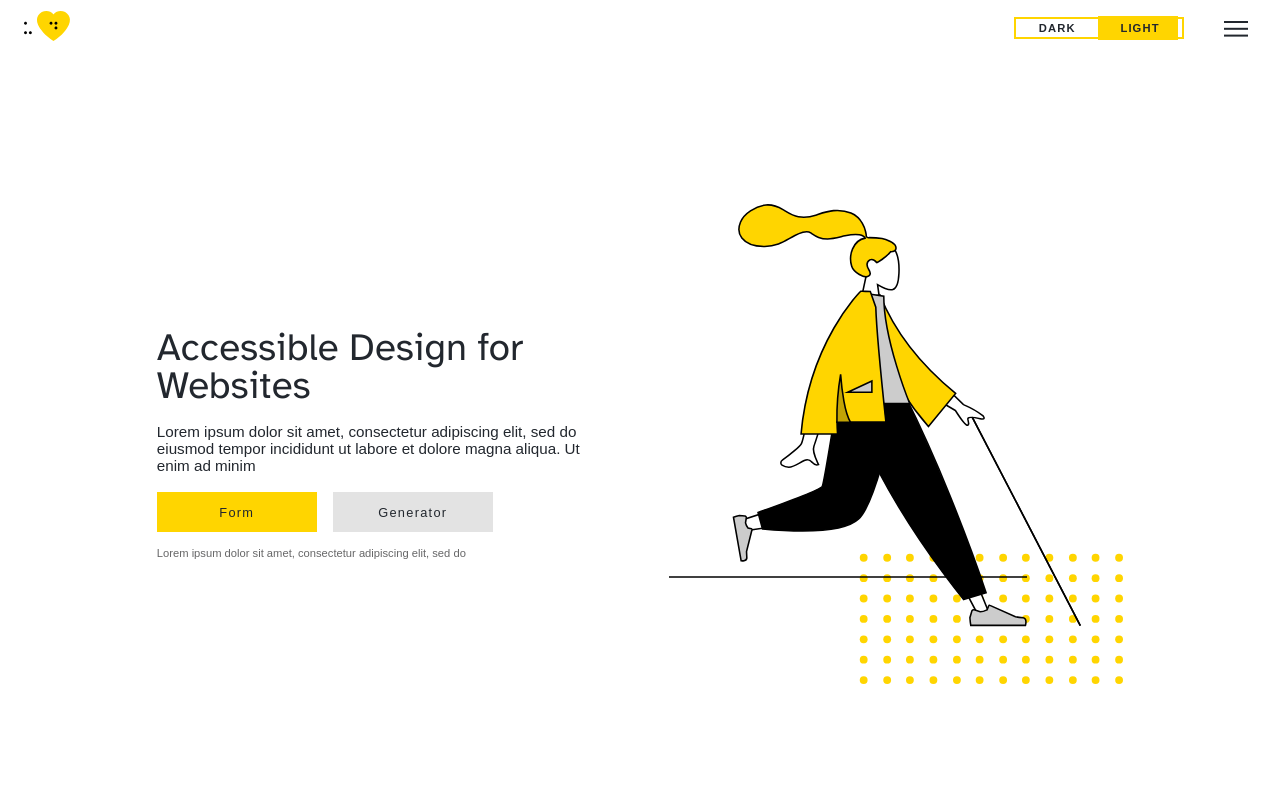
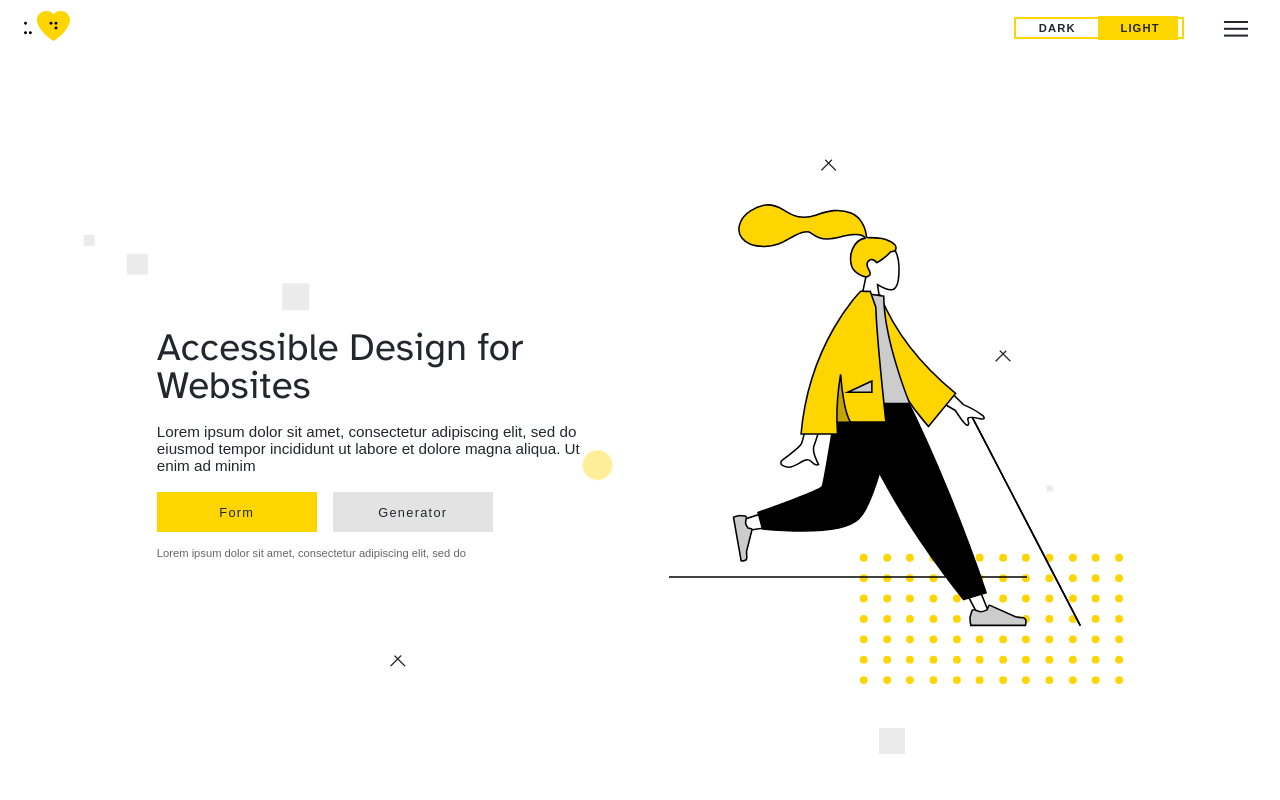
Before and after one commit to TinaHoldcroft/universal-design, a Next.js app: page / in a window 1280 px wide. Shown: the top 800 px of the page. Built offline with nearby package versions, Linux system fonts and the light colour scheme; a web font is replaced by a local one.

Commit message:
bg update

```diff
--- a/components/background.js
+++ b/components/background.js
@@ -1,6 +1,6 @@
 function Background(props) {
 
-    const n = 20;
+    const n = 10;
 
     return (
         <div className={"particle-container " + props.class}>
--- a/pages/index.js
+++ b/pages/index.js
@@ -13,7 +13,7 @@ const fetcher = (url) => fetch(url).then((res) => res.json())
 export default function Home() {
     const { data, error } = useSWR('/api/people', fetcher)
     if (error) return <div>Failed to load</div>
-    if (!data) return  <Loader/>
+    if (!data) return <Loader />
 
     return (
         <>
@@ -22,6 +22,7 @@ export default function Home() {
             </Head>
 
             <>
+                <Background />
                 <div className='hero-index'>
                     <div className='txt'>
                         <h1>Accessible Design for Websites</h1>
--- a/styles/partials/_background.scss
+++ b/styles/partials/_background.scss
@@ -16,7 +16,7 @@
 		}
 	}
 	.particle:nth-child(#{$i}) {
-		animation: particle-animation-#{$i} 60s infinite;
+		animation: particle-animation-#{$i} 70s infinite;
 		$size: random(30) + 5 + px;
 		height: $size;
 		width: $size;
@@ -30,7 +30,7 @@
 	}
 	.particle:nth-child(2n),
 	.particle:nth-child(5n) {
-		background: $light-grey;
+		background-color: $light-grey;
 		border-radius: 0%;
 	}
 	.particle:nth-child(3n) {
@@ -61,13 +61,15 @@
 	}
 }
 [dark] {
+	.particle:nth-child(1n),
+	.particle:nth-child(4n) {
+		background-color: #2e343b;
+		border-radius: 50%;
+	}
 	.particle:nth-child(2n),
 	.particle:nth-child(5n) {
-		background-color: #34404d
-	}
-	.particle:nth-child(1n),
-	.particle:nth-child(4n) {
-		background: darken($yellow, 30%);
-		border-radius: 50%;
+		background-color: transparent;
+		border: solid 2px #adbac7;
+		border-radius: 0%;
 	}
 }
--- a/styles/styles.css
+++ b/styles/styles.css
@@ -292,15 +292,15 @@ li {
 
 @keyframes particle-animation-1 {
   100% {
-    transform: translate3d(42vw, 20vh, 30px);
+    transform: translate3d(21vw, 28vh, 54px);
   }
 }
 .particle:nth-child(1) {
-  animation: particle-animation-1 60s infinite;
-  height: 8px;
-  width: 8px;
+  animation: particle-animation-1 70s infinite;
+  height: 23px;
+  width: 23px;
   animation-delay: -0.2s;
-  transform: translate3d(27vw, 20vh, 26px);
+  transform: translate3d(69vw, 40vh, 4px);
 }
 
 .particle:nth-child(1n),
@@ -311,7 +311,7 @@ li {
 
 .particle:nth-child(2n),
 .particle:nth-child(5n) {
-  background: #ebebeb;
+  background-color: #ebebeb;
   border-radius: 0%;
 }
 
@@ -344,15 +344,15 @@ li {
 
 @keyframes particle-animation-2 {
   100% {
-    transform: translate3d(74vw, 68vh, 30px);
+    transform: translate3d(76vw, 73vh, 55px);
   }
 }
 .particle:nth-child(2) {
-  animation: particle-animation-2 60s infinite;
-  height: 21px;
-  width: 21px;
+  animation: particle-animation-2 70s infinite;
+  height: 26px;
+  width: 26px;
   animation-delay: -0.4s;
-  transform: translate3d(17vw, 58vh, 64px);
+  transform: translate3d(68vw, 85vh, 67px);
 }
 
 .particle:nth-child(1n),
@@ -363,7 +363,7 @@ li {
 
 .particle:nth-child(2n),
 .particle:nth-child(5n) {
-  background: #ebebeb;
+  background-color: #ebebeb;
   border-radius: 0%;
 }
 
@@ -396,15 +396,15 @@ li {
 
 @keyframes particle-animation-3 {
   100% {
-    transform: translate3d(86vw, 30vh, 12px);
+    transform: translate3d(55vw, 57vh, 83px);
   }
 }
 .particle:nth-child(3) {
-  animation: particle-animation-3 60s infinite;
-  height: 32px;
-  width: 32px;
+  animation: particle-animation-3 70s infinite;
+  height: 7px;
+  width: 7px;
   animation-delay: -0.6s;
-  transform: translate3d(61vw, 82vh, 32px);
+  transform: translate3d(80vw, 35vh, 99px);
 }
 
 .particle:nth-child(1n),
@@ -415,7 +415,7 @@ li {
 
 .particle:nth-child(2n),
 .particle:nth-child(5n) {
-  background: #ebebeb;
+  background-color: #ebebeb;
   border-radius: 0%;
 }
 
@@ -448,15 +448,15 @@ li {
 
 @keyframes particle-animation-4 {
   100% {
-    transform: translate3d(51vw, 38vh, 33px);
+    transform: translate3d(9vw, 12vh, 75px);
   }
 }
 .particle:nth-child(4) {
-  animation: particle-animation-4 60s infinite;
-  height: 18px;
-  width: 18px;
+  animation: particle-animation-4 70s infinite;
+  height: 21px;
+  width: 21px;
   animation-delay: -0.8s;
-  transform: translate3d(24vw, 24vh, 87px);
+  transform: translate3d(10vw, 26vh, 25px);
 }
 
 .particle:nth-child(1n),
@@ -467,7 +467,7 @@ li {
 
 .particle:nth-child(2n),
 .particle:nth-child(5n) {
-  background: #ebebeb;
+  background-color: #ebebeb;
   border-radius: 0%;
 }
 
@@ -500,15 +500,15 @@ li {
 
 @keyframes particle-animation-5 {
   100% {
-    transform: translate3d(70vw, 44vh, 12px);
+    transform: translate3d(49vw, 35vh, 91px);
   }
 }
 .particle:nth-child(5) {
-  animation: particle-animation-5 60s infinite;
-  height: 34px;
-  width: 34px;
+  animation: particle-animation-5 70s infinite;
+  height: 11px;
+  width: 11px;
   animation-delay: -1s;
-  transform: translate3d(5vw, 15vh, 66px);
+  transform: translate3d(2vw, 21vh, 80px);
 }
 
 .particle:nth-child(1n),
@@ -519,7 +519,7 @@ li {
 
 .particle:nth-child(2n),
 .particle:nth-child(5n) {
-  background: #ebebeb;
+  background-color: #ebebeb;
   border-radius: 0%;
 }
 
@@ -552,15 +552,15 @@ li {
 
 @keyframes particle-animation-6 {
   100% {
-    transform: translate3d(40vw, 29vh, 6px);
+    transform: translate3d(53vw, 72vh, 31px);
   }
 }
 .particle:nth-child(6) {
-  animation: particle-animation-6 60s infinite;
-  height: 20px;
-  width: 20px;
+  animation: particle-animation-6 70s infinite;
+  height: 27px;
+  width: 27px;
   animation-delay: -1.2s;
-  transform: translate3d(78vw, 90vh, 95px);
+  transform: translate3d(28vw, 74vh, 67px);
 }
 
 .particle:nth-child(1n),
@@ -571,7 +571,7 @@ li {
 
 .particle:nth-child(2n),
 .particle:nth-child(5n) {
-  background: #ebebeb;
+  background-color: #ebebeb;
   border-radius: 0%;
 }
 
@@ -604,15 +604,15 @@ li {
 
 @keyframes particle-animation-7 {
   100% {
-    transform: translate3d(31vw, 29vh, 60px);
+    transform: translate3d(16vw, 60vh, 15px);
   }
 }
 .particle:nth-child(7) {
-  animation: particle-animation-7 60s infinite;
-  height: 20px;
-  width: 20px;
+  animation: particle-animation-7 70s infinite;
+  height: 30px;
+  width: 30px;
   animation-delay: -1.4s;
-  transform: translate3d(35vw, 47vh, 20px);
+  transform: translate3d(49vw, 48vh, 85px);
 }
 
 .particle:nth-child(1n),
@@ -623,7 +623,7 @@ li {
 
 .particle:nth-child(2n),
 .particle:nth-child(5n) {
-  background: #ebebeb;
+  background-color: #ebebeb;
   border-radius: 0%;
 }
 
@@ -656,15 +656,15 @@ li {
 
 @keyframes particle-animation-8 {
   100% {
-    transform: translate3d(53vw, 19vh, 44px);
+    transform: translate3d(87vw, 56vh, 74px);
   }
 }
 .particle:nth-child(8) {
-  animation: particle-animation-8 60s infinite;
+  animation: particle-animation-8 70s infinite;
   height: 27px;
   width: 27px;
   animation-delay: -1.6s;
-  transform: translate3d(67vw, 87vh, 32px);
+  transform: translate3d(14vw, 25vh, 53px);
 }
 
 .particle:nth-child(1n),
@@ -675,7 +675,7 @@ li {
 
 .particle:nth-child(2n),
 .particle:nth-child(5n) {
-  background: #ebebeb;
+  background-color: #ebebeb;
   border-radius: 0%;
 }
 
@@ -708,15 +708,15 @@ li {
 
 @keyframes particle-animation-9 {
   100% {
-    transform: translate3d(79vw, 8vh, 73px);
+    transform: translate3d(4vw, 39vh, 92px);
   }
 }
 .particle:nth-child(9) {
-  animation: particle-animation-9 60s infinite;
-  height: 31px;
-  width: 31px;
+  animation: particle-animation-9 70s infinite;
+  height: 17px;
+  width: 17px;
   animation-delay: -1.8s;
-  transform: translate3d(74vw, 16vh, 35px);
+  transform: translate3d(72vw, 9vh, 93px);
 }
 
 .particle:nth-child(1n),
@@ -727,7 +727,7 @@ li {
 
 .particle:nth-child(2n),
 .particle:nth-child(5n) {
-  background: #ebebeb;
+  background-color: #ebebeb;
   border-radius: 0%;
 }
 
@@ -760,15 +760,15 @@ li {
 
 @keyframes particle-animation-10 {
   100% {
-    transform: translate3d(32vw, 88vh, 16px);
+    transform: translate3d(58vw, 22vh, 9px);
   }
 }
 .particle:nth-child(10) {
-  animation: particle-animation-10 60s infinite;
-  height: 35px;
-  width: 35px;
+  animation: particle-animation-10 70s infinite;
+  height: 6px;
+  width: 6px;
   animation-delay: -2s;
-  transform: translate3d(82vw, 80vh, 80px);
+  transform: translate3d(85vw, 58vh, 17px);
 }
 
 .particle:nth-child(1n),
@@ -779,7 +779,7 @@ li {
 
 .particle:nth-child(2n),
 .particle:nth-child(5n) {
-  background: #ebebeb;
+  background-color: #ebebeb;
   border-radius: 0%;
 }
 
@@ -812,15 +812,15 @@ li {
 
 @keyframes particle-animation-11 {
   100% {
-    transform: translate3d(88vw, 57vh, 56px);
+    transform: translate3d(29vw, 13vh, 31px);
   }
 }
 .particle:nth-child(11) {
-  animation: particle-animation-11 60s infinite;
-  height: 12px;
-  width: 12px;
+  animation: particle-animation-11 70s infinite;
+  height: 8px;
+  width: 8px;
   animation-delay: -2.2s;
-  transform: translate3d(81vw, 58vh, 77px);
+  transform: translate3d(38vw, 88vh, 52px);
 }
 
 .particle:nth-child(1n),
@@ -831,7 +831,7 @@ li {
 
 .particle:nth-child(2n),
 .particle:nth-child(5n) {
-  background: #ebebeb;
+  background-color: #ebebeb;
   border-radius: 0%;
 }
 
@@ -864,15 +864,15 @@ li {
 
 @keyframes particle-animation-12 {
   100% {
-    transform: translate3d(76vw, 70vh, 38px);
+    transform: translate3d(58vw, 3vh, 27px);
   }
 }
 .particle:nth-child(12) {
-  animation: particle-animation-12 60s infinite;
-  height: 19px;
-  width: 19px;
+  animation: particle-animation-12 70s infinite;
+  height: 28px;
+  width: 28px;
   animation-delay: -2.4s;
-  transform: translate3d(50vw, 26vh, 13px);
+  transform: translate3d(81vw, 45vh, 88px);
 }
 
 .particle:nth-child(1n),
@@ -883,7 +883,7 @@ li {
 
 .particle:nth-child(2n),
 .particle:nth-child(5n) {
-  background: #ebebeb;
+  background-color: #ebebeb;
   border-radius: 0%;
 }
 
@@ -916,15 +916,15 @@ li {
 
 @keyframes particle-animation-13 {
   100% {
-    transform: translate3d(84vw, 89vh, 85px);
+    transform: translate3d(3vw, 11vh, 72px);
   }
 }
 .particle:nth-child(13) {
-  animation: particle-animation-13 60s infinite;
-  height: 10px;
-  width: 10px;
+  animation: particle-animation-13 70s infinite;
+  height: 14px;
+  width: 14px;
   animation-delay: -2.6s;
-  transform: translate3d(78vw, 86vh, 78px);
+  transform: translate3d(72vw, 48vh, 71px);
 }
 
 .particle:nth-child(1n),
@@ -935,7 +935,7 @@ li {
 
 .particle:nth-child(2n),
 .particle:nth-child(5n) {
-  background: #ebebeb;
+  background-color: #ebebeb;
   border-radius: 0%;
 }
 
@@ -968,15 +968,15 @@ li {
 
 @keyframes particle-animation-14 {
   100% {
-    transform: translate3d(73vw, 37vh, 84px);
+    transform: translate3d(58vw, 11vh, 8px);
   }
 }
 .particle:nth-child(14) {
-  animation: particle-animation-14 60s infinite;
-  height: 19px;
-  width: 19px;
+  animation: particle-animation-14 70s infinite;
+  height: 29px;
+  width: 29px;
   animation-delay: -2.8s;
-  transform: translate3d(87vw, 25vh, 9px);
+  transform: translate3d(6vw, 4vh, 11px);
 }
 
 .particle:nth-child(1n),
@@ -987,7 +987,7 @@ li {
 
 .particle:nth-child(2n),
 .particle:nth-child(5n) {
-  background: #ebebeb;
+  background-color: #ebebeb;
   border-radius: 0%;
 }
 
@@ -1020,15 +1020,15 @@ li {
 
 @keyframes particle-animation-15 {
   100% {
-    transform: translate3d(81vw, 12vh, 34px);
+    transform: translate3d(19vw, 63vh, 1px);
   }
 }
 .particle:nth-child(15) {
-  animation: particle-animation-15 60s infinite;
-  height: 35px;
-  width: 35px;
+  animation: particle-animation-15 70s infinite;
+  height: 31px;
+  width: 31px;
   animation-delay: -3s;
-  transform: translate3d(82vw, 8vh, 87px);
+  transform: translate3d(82vw, 56vh, 96px);
 }
 
 .particle:nth-child(1n),
@@ -1039,7 +1039,7 @@ li {
 
 .particle:nth-child(2n),
 .particle:nth-child(5n) {
-  background: #ebebeb;
+  background-color: #ebebeb;
   border-radius: 0%;
 }
 
@@ -1072,15 +1072,15 @@ li {
 
 @keyframes particle-animation-16 {
   100% {
-    transform: translate3d(66vw, 85vh, 73px);
+    transform: translate3d(68vw, 58vh, 98px);
   }
 }
 .particle:nth-child(16) {
-  animation: particle-animation-16 60s infinite;
-  height: 11px;
-  width: 11px;
+  animation: particle-animation-16 70s infinite;
+  height: 28px;
+  width: 28px;
   animation-delay: -3.2s;
-  transform: translate3d(44vw, 58vh, 31px);
+  transform: translate3d(90vw, 58vh, 96px);
 }
 
 .particle:nth-child(1n),
@@ -1091,7 +1091,7 @@ li {
 
 .particle:nth-child(2n),
 .particle:nth-child(5n) {
-  background: #ebebeb;
+  background-color: #ebebeb;
   border-radius: 0%;
 }
 
@@ -1124,15 +1124,15 @@ li {
 
 @keyframes particle-animation-17 {
   100% {
-    transform: translate3d(37vw, 48vh, 47px);
+    transform: translate3d(13vw, 45vh, 14px);
   }
 }
 .particle:nth-child(17) {
-  animation: particle-animation-17 60s infinite;
-  height: 7px;
-  width: 7px;
+  animation: particle-animation-17 70s infinite;
+  height: 23px;
+  width: 23px;
   animation-delay: -3.4s;
-  transform: translate3d(25vw, 23vh, 43px);
+  transform: translate3d(76vw, 54vh, 73px);
 }
 
 .particle:nth-child(1n),
@@ -1143,7 +1143,7 @@ li {
 
 .particle:nth-child(2n),
 .particle:nth-child(5n) {
-  background: #ebebeb;
+  background-color: #ebebeb;
   border-radius: 0%;
 }
 
@@ -1176,15 +1176,15 @@ li {
 
 @keyframes particle-animation-18 {
   100% {
-    transform: translate3d(57vw, 35vh, 11px);
+    transform: translate3d(57vw, 23vh, 63px);
   }
 }
 .particle:nth-child(18) {
-  animation: particle-animation-18 60s infinite;
-  height: 29px;
-  width: 29px;
+  animation: particle-animation-18 70s infinite;
+  height: 34px;
+  width: 34px;
   animation-delay: -3.6s;
-  transform: translate3d(65vw, 87vh, 84px);
+  transform: translate3d(2vw, 74vh, 26px);
 }
 
 .particle:nth-child(1n),
@@ -1195,7 +1195,7 @@ li {
 
 .particle:nth-child(2n),
 .particle:nth-child(5n) {
-  background: #ebebeb;
+  background-color: #ebebeb;
   border-radius: 0%;
 }
 
@@ -1228,15 +1228,15 @@ li {
 
 @keyframes particle-animation-19 {
   100% {
-    transform: translate3d(66vw, 32vh, 64px);
+    transform: translate3d(65vw, 88vh, 98px);
   }
 }
 .particle:nth-child(19) {
-  animation: particle-animation-19 60s infinite;
-  height: 12px;
-  width: 12px;
+  animation: particle-animation-19 70s infinite;
+  height: 29px;
+  width: 29px;
   animation-delay: -3.8s;
-  transform: translate3d(23vw, 28vh, 96px);
+  transform: translate3d(39vw, 21vh, 23px);
 }
 
 .particle:nth-child(1n),
@@ -1247,7 +1247,7 @@ li {
 
 .particle:nth-child(2n),
 .particle:nth-child(5n) {
-  background: #ebebeb;
+  background-color: #ebebeb;
   border-radius: 0%;
 }
 
@@ -1280,15 +1280,15 @@ li {
 
 @keyframes particle-animation-20 {
   100% {
-    transform: translate3d(84vw, 69vh, 29px);
+    transform: translate3d(11vw, 29vh, 19px);
   }
 }
 .particle:nth-child(20) {
-  animation: particle-animation-20 60s infinite;
-  height: 10px;
-  width: 10px;
+  animation: particle-animation-20 70s infinite;
+  height: 22px;
+  width: 22px;
   animation-delay: -4s;
-  transform: translate3d(85vw, 78vh, 19px);
+  transform: translate3d(1vw, 83vh, 45px);
 }
 
 .particle:nth-child(1n),
@@ -1299,7 +1299,7 @@ li {
 
 .particle:nth-child(2n),
 .particle:nth-child(5n) {
-  background: #ebebeb;
+  background-color: #ebebeb;
   border-radius: 0%;
 }
 
@@ -1332,15 +1332,15 @@ li {
 
 @keyframes particle-animation-21 {
   100% {
-    transform: translate3d(86vw, 86vh, 64px);
+    transform: translate3d(13vw, 70vh, 67px);
   }
 }
 .particle:nth-child(21) {
-  animation: particle-animation-21 60s infinite;
-  height: 13px;
-  width: 13px;
+  animation: particle-animation-21 70s infinite;
+  height: 33px;
+  width: 33px;
   animation-delay: -4.2s;
-  transform: translate3d(40vw, 62vh, 92px);
+  transform: translate3d(88vw, 43vh, 35px);
 }
 
 .particle:nth-child(1n),
@@ -1351,7 +1351,7 @@ li {
 
 .particle:nth-child(2n),
 .particle:nth-child(5n) {
-  background: #ebebeb;
+  background-color: #ebebeb;
   border-radius: 0%;
 }
 
@@ -1384,15 +1384,15 @@ li {
 
 @keyframes particle-animation-22 {
   100% {
-    transform: translate3d(3vw, 38vh, 14px);
+    transform: translate3d(75vw, 66vh, 68px);
   }
 }
 .particle:nth-child(22) {
-  animation: particle-animation-22 60s infinite;
-  height: 32px;
-  width: 32px;
+  animation: particle-animation-22 70s infinite;
+  height: 24px;
+  width: 24px;
   animation-delay: -4.4s;
-  transform: translate3d(24vw, 71vh, 53px);
+  transform: translate3d(3vw, 33vh, 54px);
 }
 
 .particle:nth-child(1n),
@@ -1403,7 +1403,7 @@ li {
 
 .particle:nth-child(2n),
 .particle:nth-child(5n) {
-  background: #ebebeb;
+  background-color: #ebebeb;
   border-radius: 0%;
 }
 
@@ -1436,15 +1436,15 @@ li {
 
 @keyframes particle-animation-23 {
   100% {
-    transform: translate3d(32vw, 61vh, 55px);
+    transform: translate3d(48vw, 37vh, 85px);
   }
 }
 .particle:nth-child(23) {
-  animation: particle-animation-23 60s infinite;
-  height: 33px;
-  width: 33px;
+  animation: particle-animation-23 70s infinite;
+  height: 10px;
+  width: 10px;
   animation-delay: -4.6s;
-  transform: translate3d(76vw, 1vh, 26px);
+  transform: translate3d(16vw, 18vh, 69px);
 }
 
 .particle:nth-child(1n),
@@ -1455,7 +1455,7 @@ li {
 
 .particle:nth-child(2n),
 .particle:nth-child(5n) {
-  background: #ebebeb;
+  background-color: #ebebeb;
   border-radius: 0%;
 }
 
@@ -1488,15 +1488,15 @@ li {
 
 @keyframes particle-animation-24 {
   100% {
-    transform: translate3d(59vw, 64vh, 24px);
+    transform: translate3d(75vw, 1vh, 28px);
   }
 }
 .particle:nth-child(24) {
-  animation: particle-animation-24 60s infinite;
-  height: 28px;
-  width: 28px;
+  animation: particle-animation-24 70s infinite;
+  height: 14px;
+  width: 14px;
   animation-delay: -4.8s;
-  transform: translate3d(77vw, 35vh, 10px);
+  transform: translate3d(90vw, 17vh, 25px);
 }
 
 .particle:nth-child(1n),
@@ -1507,7 +1507,7 @@ li {
 
 .particle:nth-child(2n),
 .particle:nth-child(5n) {
-  background: #ebebeb;
+  background-color: #ebebeb;
   border-radius: 0%;
 }
 
@@ -1540,15 +1540,15 @@ li {
 
 @keyframes particle-animation-25 {
   100% {
-    transform: translate3d(15vw, 75vh, 10px);
+    transform: translate3d(46vw, 42vh, 43px);
   }
 }
 .particle:nth-child(25) {
-  animation: particle-animation-25 60s infinite;
+  animation: particle-animation-25 70s infinite;
   height: 32px;
   width: 32px;
   animation-delay: -5s;
-  transform: translate3d(74vw, 69vh, 12px);
+  transform: translate3d(40vw, 71vh, 92px);
 }
 
 .particle:nth-child(1n),
@@ -1559,7 +1559,7 @@ li {
 
 .particle:nth-child(2n),
 .particle:nth-child(5n) {
-  background: #ebebeb;
+  background-color: #ebebeb;
   border-radius: 0%;
 }
 
@@ -1592,15 +1592,15 @@ li {
 
 @keyframes particle-animation-26 {
   100% {
-    transform: translate3d(79vw, 27vh, 97px);
+    transform: translate3d(26vw, 21vh, 81px);
   }
 }
 .particle:nth-child(26) {
-  animation: particle-animation-26 60s infinite;
-  height: 25px;
-  width: 25px;
+  animation: particle-animation-26 70s infinite;
+  height: 26px;
+  width: 26px;
   animation-delay: -5.2s;
-  transform: translate3d(73vw, 72vh, 61px);
+  transform: translate3d(85vw, 34vh, 29px);
 }
 
 .particle:nth-child(1n),
@@ -1611,7 +1611,7 @@ li {
 
 .particle:nth-child(2n),
 .particle:nth-child(5n) {
-  background: #ebebeb;
+  background-color: #ebebeb;
   border-radius: 0%;
 }
 
@@ -1644,15 +1644,15 @@ li {
 
 @keyframes particle-animation-27 {
   100% {
-    transform: translate3d(16vw, 63vh, 53px);
+    transform: translate3d(32vw, 10vh, 30px);
   }
 }
 .particle:nth-child(27) {
-  animation: particle-animation-27 60s infinite;
-  height: 24px;
-  width: 24px;
+  animation: particle-animation-27 70s infinite;
+  height: 7px;
+  width: 7px;
   animation-delay: -5.4s;
-  transform: translate3d(85vw, 22vh, 82px);
+  transform: translate3d(4vw, 44vh, 65px);
 }
 
 .particle:nth-child(1n),
@@ -1663,7 +1663,7 @@ li {
 
 .particle:nth-child(2n),
 .particle:nth-child(5n) {
-  background: #ebebeb;
+  background-color: #ebebeb;
   border-radius: 0%;
 }
 
@@ -1696,15 +1696,15 @@ li {
 
 @keyframes particle-animation-28 {
   100% {
-    transform: translate3d(17vw, 9vh, 68px);
+    transform: translate3d(5vw, 29vh, 61px);
   }
 }
 .particle:nth-child(28) {
-  animation: particle-animation-28 60s infinite;
-  height: 17px;
-  width: 17px;
+  animation: particle-animation-28 70s infinite;
+  height: 16px;
+  width: 16px;
   animation-delay: -5.6s;
-  transform: translate3d(7vw, 89vh, 5px);
+  transform: translate3d(45vw, 20vh, 73px);
 }
 
 .particle:nth-child(1n),
@@ -1715,7 +1715,7 @@ li {
 
 .particle:nth-child(2n),
 .particle:nth-child(5n) {
-  background: #ebebeb;
+  background-color: #ebebeb;
   border-radius: 0%;
 }
 
@@ -1748,15 +1748,15 @@ li {
 
 @keyframes particle-animation-29 {
   100% {
-    transform: translate3d(36vw, 90vh, 99px);
+    transform: translate3d(32vw, 34vh, 64px);
   }
 }
 .particle:nth-child(29) {
-  animation: particle-animation-29 60s infinite;
-  height: 19px;
-  width: 19px;
+  animation: particle-animation-29 70s infinite;
+  height: 22px;
+  width: 22px;
   animation-delay: -5.8s;
-  transform: translate3d(47vw, 46vh, 77px);
+  transform: translate3d(55vw, 69vh, 44px);
 }
 
 .particle:nth-child(1n),
@@ -1767,7 +1767,7 @@ li {
 
 .particle:nth-child(2n),
 .particle:nth-child(5n) {
-  background: #ebebeb;
+  background-color: #ebebeb;
   border-radius: 0%;
 }
 
@@ -1800,15 +1800,15 @@ li {
 
 @keyframes particle-animation-30 {
   100% {
-    transform: translate3d(4vw, 86vh, 18px);
+    transform: translate3d(79vw, 60vh, 1px);
   }
 }
 .particle:nth-child(30) {
-  animation: particle-animation-30 60s infinite;
-  height: 33px;
-  width: 33px;
+  animation: particle-animation-30 70s infinite;
+  height: 22px;
+  width: 22px;
   animation-delay: -6s;
-  transform: translate3d(52vw, 75vh, 42px);
+  transform: translate3d(16vw, 15vh, 87px);
 }
 
 .particle:nth-child(1n),
@@ -1819,7 +1819,7 @@ li {
 
 .particle:nth-child(2n),
 .particle:nth-child(5n) {
-  background: #ebebeb;
+  background-color: #ebebeb;
   border-radius: 0%;
 }
 
@@ -1850,14 +1850,16 @@ li {
   transform: rotate(45deg);
 }
 
+[dark] .particle:nth-child(1n),
+[dark] .particle:nth-child(4n) {
+  background-color: #2e343b;
+  border-radius: 50%;
+}
 [dark] .particle:nth-child(2n),
 [dark] .particle:nth-child(5n) {
-  background-color: #34404d;
-}
-[dark] .particle:nth-child(1n),
-[dark] .particle:nth-child(4n) {
-  background: #665500;
-  border-radius: 50%;
+  background-color: transparent;
+  border: solid 2px #adbac7;
+  border-radius: 0%;
 }
 
 .mode-wrapper {
```
Also changed, not shown: 1 other file (tests, documents, lock files or other folders).
